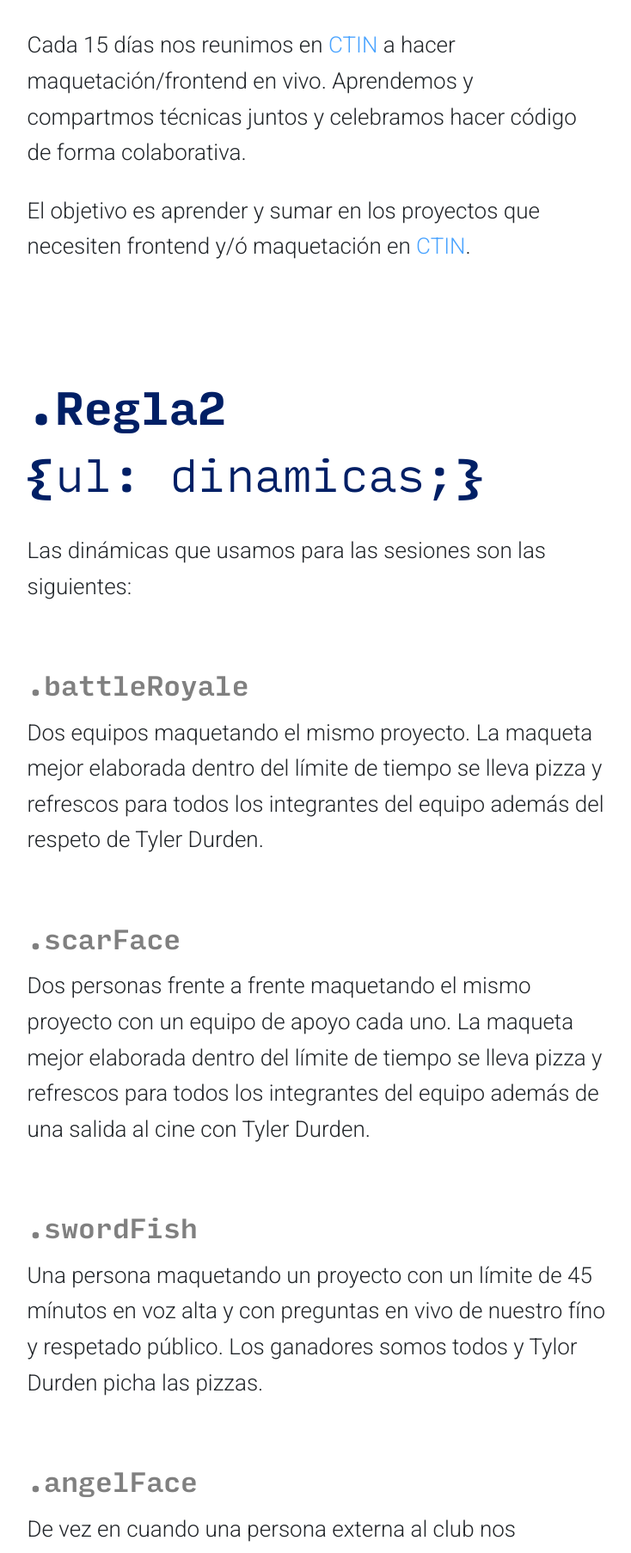
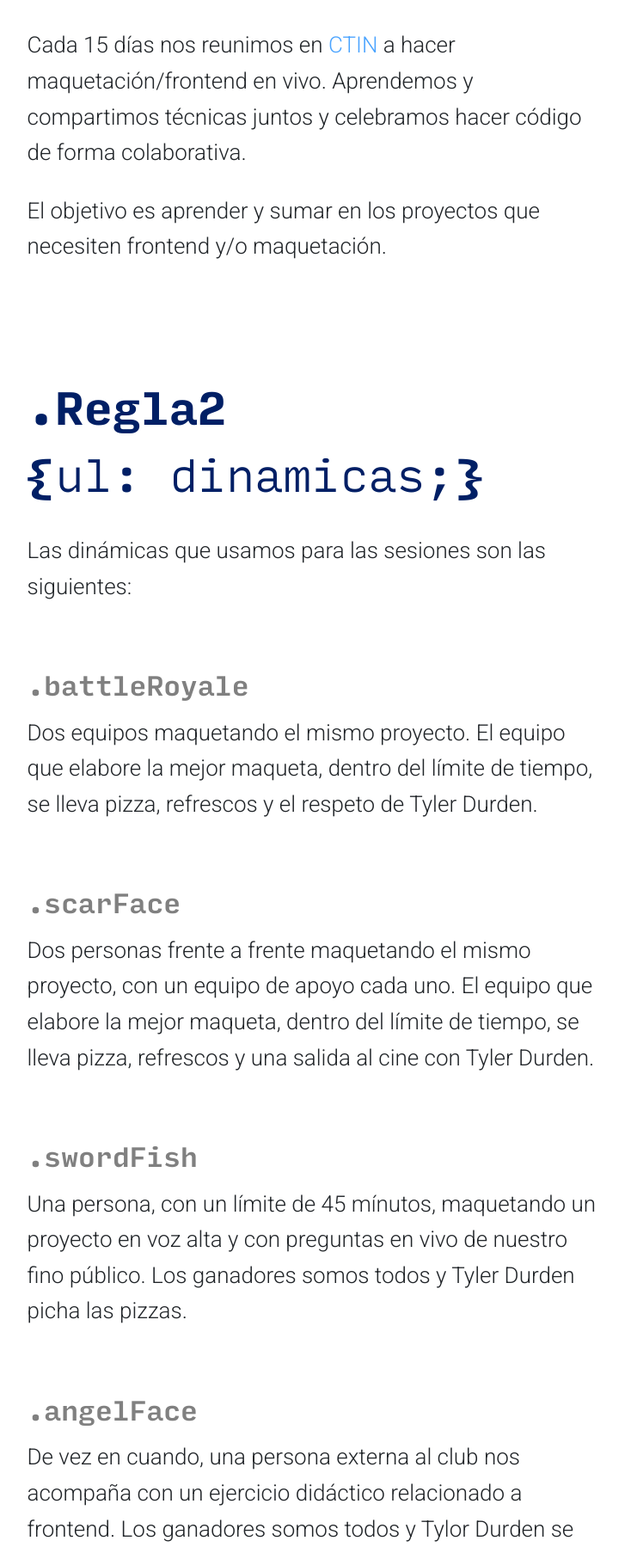
Before and after one commit to thecssclub/thecssclub.github.io, a plain HTML site: page index.html in a window 1280 px wide. Shown: the part 849-2655 px from the top of the page at 86% size, without its empty margins (272-1006 px from the left). Drawn offline with nearby package versions, Linux system fonts and the light colour scheme.

Commit message:
Typo fixes

```diff
--- a/index.html
+++ b/index.html
@@ -23,8 +23,8 @@
           <div class="ruleset-block ruleset-block--1">
             <div class="ruleset-block__header">
               <h2 class="title">.Regla1<br>{<span>hablamos: css;</span>}</h2>
-              <p>Cada 15 días nos reunimos en <a href="htto://www.ctinmx.com" target="_blank">CTIN</a> a hacer maquetación/frontend en vivo. Aprendemos y compartmos técnicas juntos y celebramos hacer código de forma colaborativa.</p>
-              <p>El objetivo es aprender y sumar en los proyectos que necesiten frontend y/ó maquetación en <a href="htto://www.ctinmx.com" target="_blank">CTIN</a>.</p>
+              <p>Cada 15 días nos reunimos en <a href="htto://www.ctinmx.com" target="_blank">CTIN</a> a hacer maquetación/frontend en vivo. Aprendemos y compartimos técnicas juntos y celebramos hacer código de forma colaborativa.</p>
+              <p>El objetivo es aprender y sumar en los proyectos que necesiten frontend y/o maquetación.</p>
             </div>
           </div>
           <div class="ruleset-block ruleset-block--2">
@@ -35,26 +35,26 @@
             <div class="ruleset-block__dynamics">
               <div class="dynamic dynamic--1">
                 <h3 class="title">.battleRoyale</h3>
-                <p>Dos equipos maquetando el mismo proyecto. La maqueta mejor elaborada dentro del límite de tiempo se lleva pizza y refrescos para todos los integrantes del equipo además del respeto de Tyler Durden.</p>
+                <p>Dos equipos maquetando el mismo proyecto. El equipo que elabore la mejor maqueta, dentro del límite de tiempo, se lleva pizza, refrescos y el respeto de Tyler Durden.</p>
               </div>
               <div class="dynamic dynamic--2">
                 <h3 class="title">.scarFace</h3>
-                <p>Dos personas frente a frente maquetando el mismo proyecto con un equipo de apoyo cada uno. La maqueta mejor elaborada dentro del límite de tiempo se lleva pizza y refrescos para todos los integrantes del equipo además de una salida al cine con Tyler Durden.</p>
+                <p>Dos personas frente a frente maquetando el mismo proyecto, con un equipo de apoyo cada uno. El equipo que elabore la mejor maqueta, dentro del límite de tiempo, se lleva pizza, refrescos y una salida al cine con Tyler Durden.</p>
               </div>
               <div class="dynamic dynamic--3">
                 <h3 class="title">.swordFish</h3>
-                <p>Una persona maquetando un proyecto con un límite de 45 mínutos en voz alta y con preguntas en vivo de nuestro fíno y respetado público. Los ganadores somos todos y Tylor Durden picha las pizzas.</p>
+                <p>Una persona, con un límite de 45 mínutos, maquetando un proyecto en voz alta y con preguntas en vivo de nuestro fino público. Los ganadores somos todos y Tyler Durden picha las pizzas.</p>
               </div>
               <div class="dynamic dynamic--4">
                 <h3 class="title">.angelFace</h3>
-                <p>De vez en cuando una persona externa al club nos acompaña con un ejercicio didáctico relacionado a frontend/maquetación. Los ganadores somos todos y Tylor Durden se pone guapo con las pizzas.</p>
+                <p>De vez en cuando, una persona externa al club nos acompaña con un ejercicio didáctico relacionado a frontend. Los ganadores somos todos y Tylor Durden se pone guapo con las pizzas.</p>
               </div>
             </div>
           </div>
           <div class="ruleset-block ruleset-block--3">
             <div class="ruleset-block__header">
               <h2 class="title">.Regla3<br>{<span>compartir: *;</span>}</h2>
-              <p>El cupo es limitado y las dínamicas se anuncian en el grupo oficial de CTIN y en el grupo del club. Almacenamos todo el código de las sesiones en vivo en nuestro <a href="https://github.com/thecssclub" target="_blank">repositiorio en github</a>.</p>
+              <p>El cupo es limitado y las dínamicas se anuncian en el grupo oficial de CTIN y en el grupo del club. Almacenaremos todo el código de las sesiones en vivo en nuestro <a href="https://github.com/thecssclub" target="_blank">repositiorio en github</a>.</p>
             </div>
           </div>
         </div>
```
Also changed, not shown: 1 other file.
